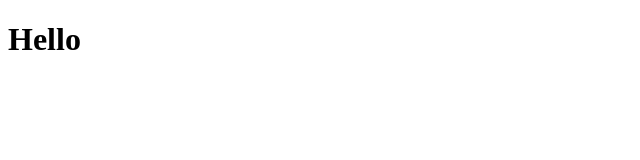
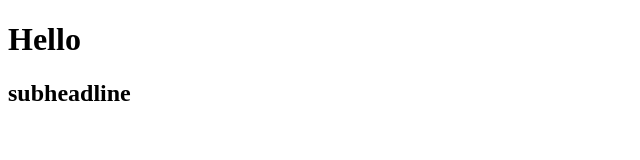
Before and after one commit to ks1ks1ks1/javascript, a plain HTML site: page index.html in a window 1280 px wide. Shown: the whole page, without its empty margins (0-640 px from the left). Drawn offline with Linux system fonts and the light colour scheme.

Commit message:
change more html

```diff
--- a/index.html
+++ b/index.html
@@ -7,6 +7,7 @@
 </head>
 <body>
     <h1>Hello</h1>
+    <h2>subheadline</h2>
 
 </body>
 </html>
```
